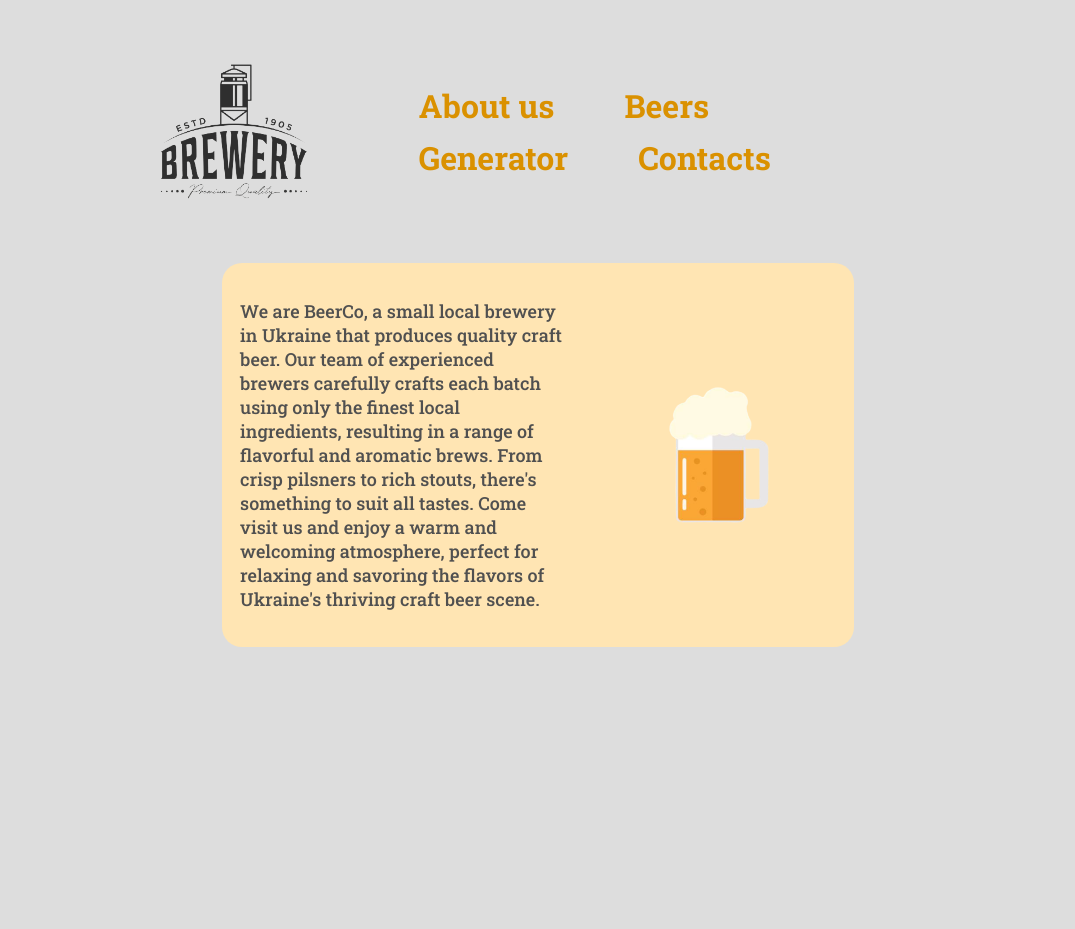
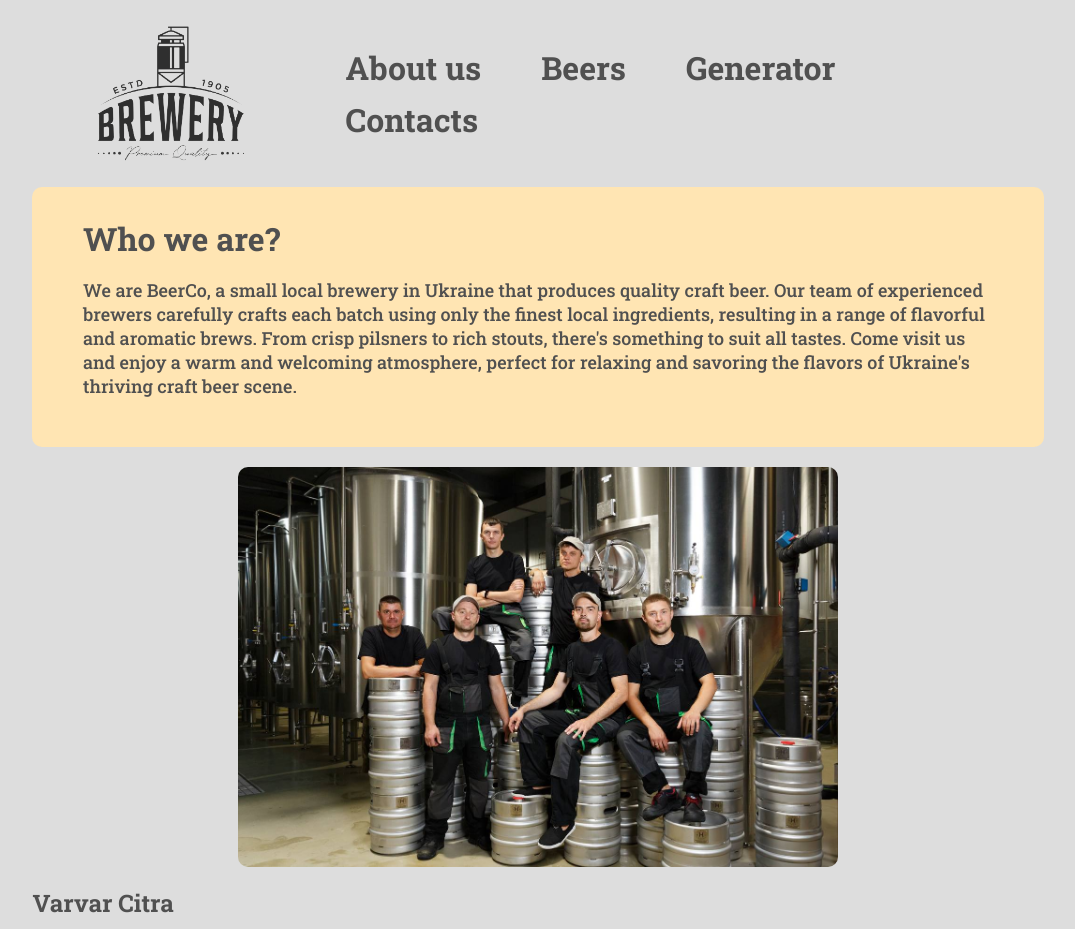
Before and after one commit to tonyjohns/beerco, a plain HTML site: page index.html in a window 1280 px wide. Shown: the top 929 px of the page, without its empty margins (102-1177 px from the left). Before the commit the page ends 800 px from the top, so only its background shows below. Drawn offline with Linux system fonts and the light colour scheme.

Commit message:
Main text and image updates. List item first add

```diff
--- a/index.html
+++ b/index.html
@@ -21,7 +21,7 @@
         <img src="./resources/images/logo.png" id="logo" alt="brewery logo">
         <nav>
             <ul>
-                 <li><a href="">About us</a></li>
+                 <li><a href="#aboutUs">About us</a></li>
                  <li><a href="">Beers</a></li>
                  <li><a href="">Generator</a></li>
                  <li><a href="">Contacts</a></li>
@@ -30,9 +30,24 @@
     </header>
 
     <main>
-        <div class="mainTextAndImage">
-            <div class="text"><p>We are BeerCo, a small local brewery in Ukraine that produces quality craft beer. Our team of experienced brewers carefully crafts each batch using only the finest local ingredients, resulting in a range of flavorful and aromatic brews. From crisp pilsners to rich stouts, there's something to suit all tastes. Come visit us and enjoy a warm and welcoming atmosphere, perfect for relaxing and savoring the flavors of Ukraine's thriving craft beer scene.</p></div>
-            <div class="image"><img src="./resources/images/beer-image-removebg-preview.png" alt="main image" id="mainImage"></div>
+        <!--About Us-->
+        <div id="aboutUs" class="mainTextAndImage">
+            <div class="mainText">
+                <h2>Who we are?</h2>
+                <p>We are BeerCo, a small local brewery in Ukraine that produces quality craft beer. Our team of experienced brewers carefully crafts each batch using only the finest local ingredients, resulting in a range of flavorful and aromatic brews. From crisp pilsners to rich stouts, there's something to suit all tastes. Come visit us and enjoy a warm and welcoming atmosphere, perfect for relaxing and savoring the flavors of Ukraine's thriving craft beer scene.</p>
+            </div>
+            <div class="image">
+                <img src="./resources/images/brewery-team.jpg" alt="main image" id="mainImage">
+            </div>
+        </div>
+
+        <!--What we produce-->
+        <div class="list">
+            <div class="listItem">
+                <h3 class="listTitle">Varvar Citra</h3>
+                <img src="./resources/images/varvar-1.png" alt="beer varvar 1" class="listImage">
+                <p class="listDescription"></p>
+            </div>
         </div>
     </main>
 </body>
--- a/resources/style.css
+++ b/resources/style.css
@@ -2,9 +2,22 @@ body {
     background-color: #dddddd;
 }
 
-h1 {
+h2 {
     font-family: 'Roboto Slab', serif;
-    font-weight: 500;
+    font-size: 32px;
+    font-weight: 700;
+    color: rgb(80, 80, 80);
+    margin-block-start: 0;
+    margin-block-end: 0;
+}
+
+h3 {
+    font-family: 'Roboto Slab', serif;
+    font-size: 24px;
+    font-weight: 700;
+    color: rgb(80, 80, 80);
+    margin-block-start: 0;
+    margin-block-end: 0;
 }
 
 p {
@@ -14,14 +27,18 @@ p {
     color: rgb(80, 80, 80);
 }
 
+html {
+	scroll-behavior: smooth;
+}
+
 /*Header*/
 
 header {
     display: flex;
-    margin-left: 20%;
-    margin-top: 5%;
-    margin-right: 20%;
-    margin-bottom: 5%;
+    margin-left: 15%;
+    margin-top: 2%;
+    margin-right: 15%;
+    margin-bottom: 2%;
     justify-content: space-between;
 }
 
@@ -42,7 +59,7 @@ nav ul {
 
 nav li {
     list-style: none;
-    padding-left: 70px;
+    padding-left: 60px;
 }
 
 nav a {
@@ -50,11 +67,11 @@ nav a {
     font-family: 'Roboto Slab', serif;
     font-size: 32px;
     font-weight: 700;
-    color: #da9100;
+    color: rgb(80, 80, 80);
 }
 
 nav a:hover {
-    color: rgb(80, 80, 80);
+    color: #da9100;
 }
 
 @media only screen and (max-width: 1200px) {
@@ -64,7 +81,7 @@ nav a:hover {
         margin-top: 5%;
         margin-right: 5%;
         margin-bottom: 5%;
-        justify-content: center;
+        justify-content: start;
     }
 
     header #logo {
@@ -78,6 +95,15 @@ nav a:hover {
 }
 
 @media only screen and (max-width: 700px) {
+    header {
+        display: flex;
+        margin-left: 15%;
+        margin-top: 5%;
+        margin-right: 5%;
+        margin-bottom: 5%;
+        justify-content: start;
+    }
+
     nav ul {
         display: block;
         padding-inline-start: 0;
@@ -92,13 +118,19 @@ nav a:hover {
 /*Main Text*/
 
 main {
-    margin: 0% 25%;
+    margin: 0% 20%;
 }
 
 main .mainTextAndImage {
     display: flex;
+    align-items: start;
+}
+
+main .mainText {
+    display: block;
+    padding: 3% 5%;
     background-color: #ffe5b3;
-    border-radius: 20px;
+    border-radius: 10px;
 }
 
 .image {
@@ -108,23 +140,23 @@ main .mainTextAndImage {
     align-content: center;
 }
 
-.mainTextAndImage p {
-    padding: 5% 5%;
+#mainImage {
+    max-width: 600px;
+    border-radius: 10px;
+    margin-left: 3%;
 }
 
-#mainImage {
-    max-width: 270px;
-}
-
-@media only screen and (max-width: 1200px) {
+@media only screen and (max-width: 1600px) {
     main {
         margin: 0% 10%;
     }
 
     main .mainTextAndImage {
         display: block;
-        background-color: #ffe5b3;
-        border-radius: 20px;
+    }
+
+    #mainImage {
+        margin: 2% 0;
     }
 
     .image {
@@ -134,3 +166,10 @@ main .mainTextAndImage {
         align-content: center;
     }
 }
+
+@media only screen and (max-width: 800px) {
+    #mainImage {
+        max-width: 350px;
+        margin: 5% 0;
+    }
+}
```
Also changed, not shown: resources/images/brewery-team.jpg (added), resources/images/varvar-1.png (added).
